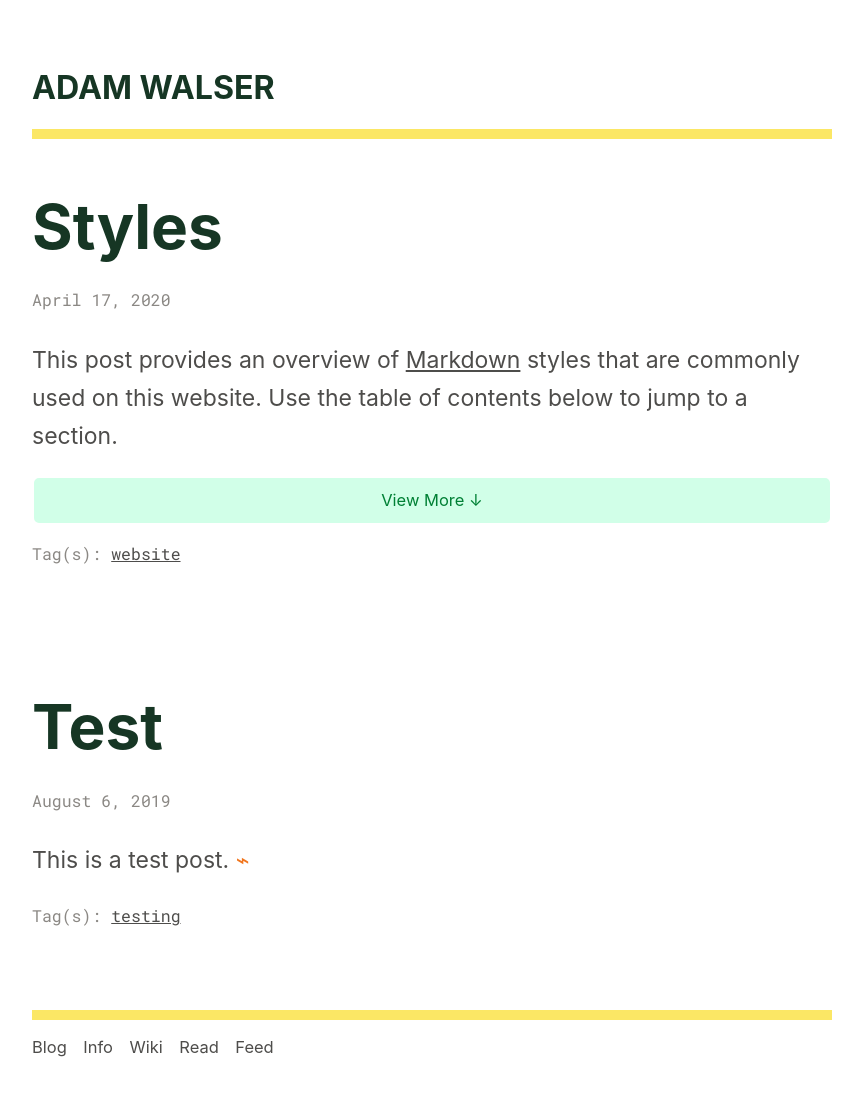
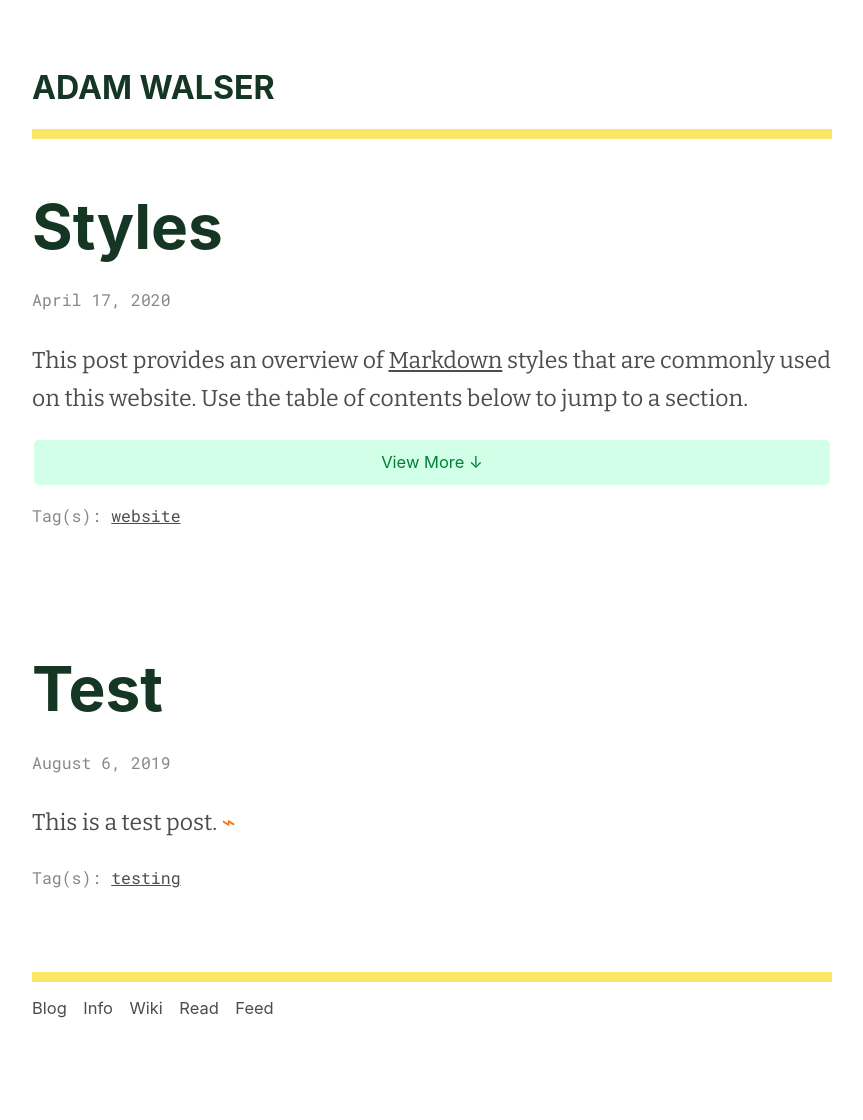
Before and after one commit to ajpwalser/ajpwalser.github.io, a Jekyll site: the page built from index.html, in a window 1280 px wide. Shown: the whole page, without its empty margins (208-1071 px from the left). Built offline with Jekyll 4.4.1, drawn with Linux system fonts in a browser that asks for light colours; some web fonts are replaced; the list of posts is cut into pages by our own code; after the commit the page ends 1082 px from its top, so only the background shows below that.

Commit message:
Update style.css

```diff
--- a/css/style.css
+++ b/css/style.css
@@ -16,6 +16,10 @@ body {
 	font-size: 23px;
 	color: rgb(78, 77, 75);
 	padding: 1em;
+}
+
+p {
+	font-family: 'Bitter', serif;
 }
 
 .end {
```
